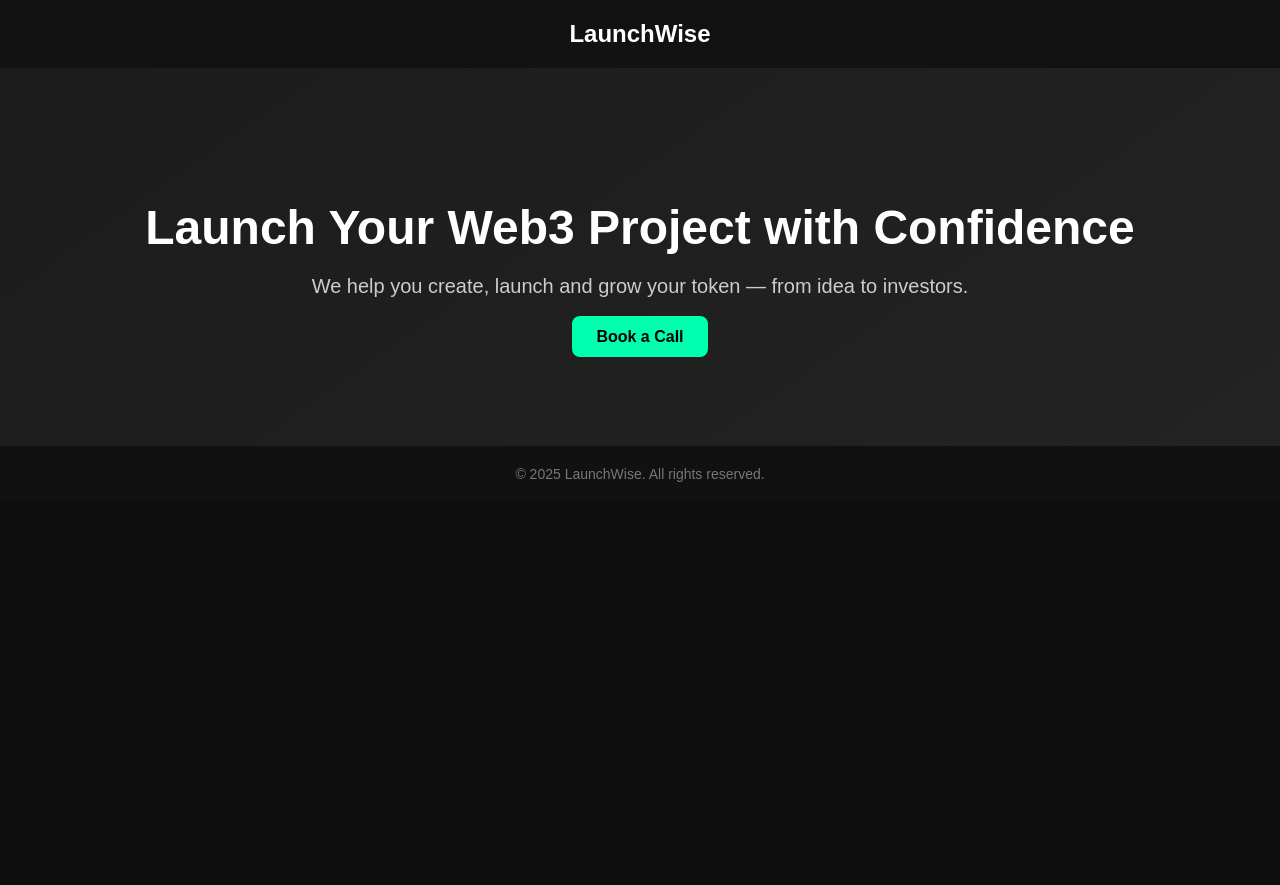
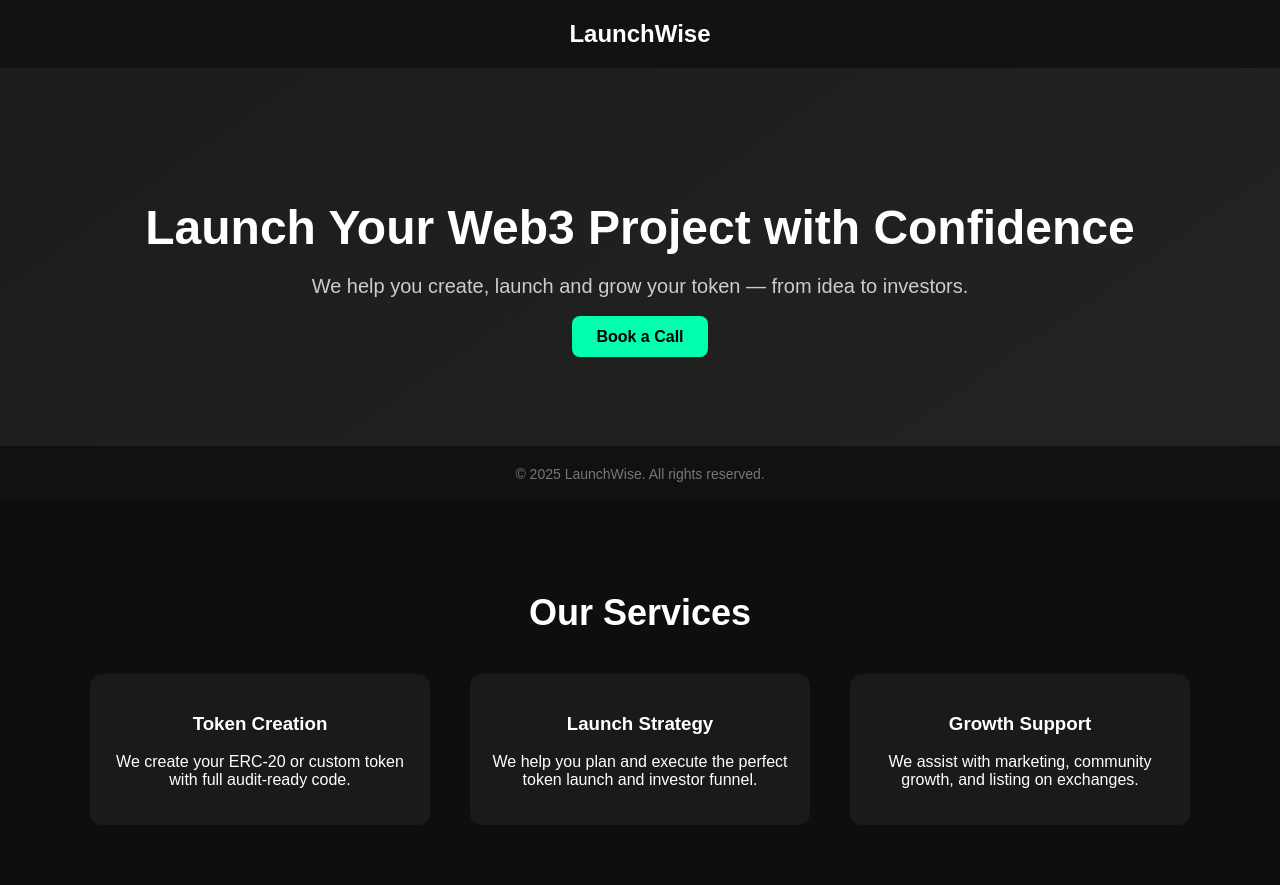
Before and after one commit to lounchwise-dev/LounchWise, a plain HTML site: page index.html in a window 1280 px wide. Before the commit the page ends 800 px from the top, so only its background shows below. Drawn offline with Linux system fonts and the light colour scheme.

Commit message:
Update index.html

```diff
--- a/index.html
+++ b/index.html
@@ -26,5 +26,22 @@
   <footer>
     © 2025 LaunchWise. All rights reserved.
   </footer>
+<section class="services" style="padding: 60px 20px; text-align: center;">
+  <h2 style="font-size: 36px; margin-bottom: 40px;">Our Services</h2>
+  <div style="display: flex; flex-wrap: wrap; justify-content: center; gap: 40px;">
+    <div style="max-width: 300px; background: #1a1a1a; padding: 20px; border-radius: 12px;">
+      <h3>Token Creation</h3>
+      <p>We create your ERC-20 or custom token with full audit-ready code.</p>
+    </div>
+    <div style="max-width: 300px; background: #1a1a1a; padding: 20px; border-radius: 12px;">
+      <h3>Launch Strategy</h3>
+      <p>We help you plan and execute the perfect token launch and investor funnel.</p>
+    </div>
+    <div style="max-width: 300px; background: #1a1a1a; padding: 20px; border-radius: 12px;">
+      <h3>Growth Support</h3>
+      <p>We assist with marketing, community growth, and listing on exchanges.</p>
+    </div>
+  </div>
+</section>
 </body>
 </html>
```
